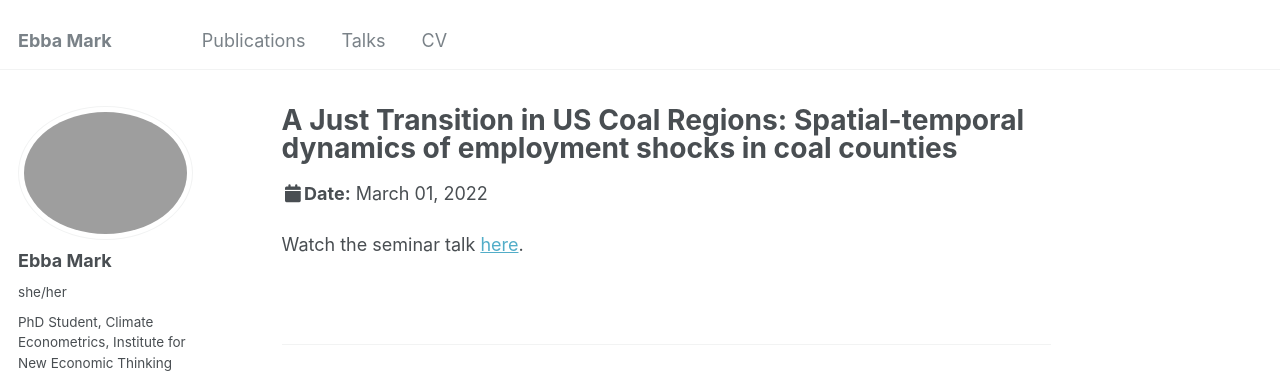
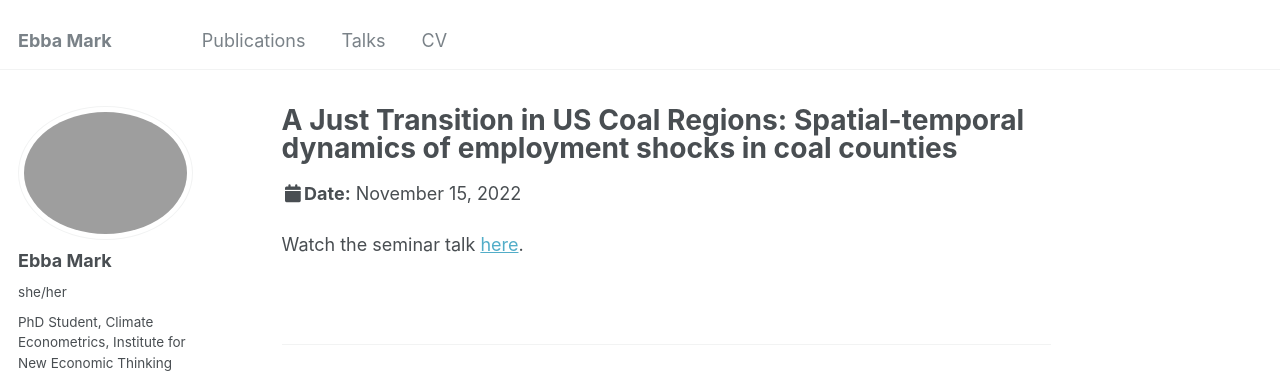
Before and after one commit to ebbam/ebba_website, a Jekyll site: the page built from _talks/CE_Seminar_2022.md, in a window 1280 px wide and 963 px high. Shown: the top 376 px of the window. Built offline with Jekyll 4.4.1, drawn with Linux system fonts in a browser that asks for light colours; some web fonts are replaced.

Commit message:
changed headshot

```diff
--- a/_config.yml
+++ b/_config.yml
@@ -21,7 +21,7 @@ repository               : "ebbam/ebba_website"
 #               Additional customization can be done by editing /_includes/author-profile.html
 author:
   # Biographic information
-  avatar           : "Ebba_Bio_Photo_Informal.jpg"
+  avatar           : "SSEE_headshot_0034.jpg"
   name             : "Ebba Mark"
   pronouns         : "she/her"
   bio              : "PhD Student, Climate Econometrics, Institute for New Economic Thinking"
--- a/_talks/CE_Seminar_2022.md
+++ b/_talks/CE_Seminar_2022.md
@@ -4,7 +4,7 @@ collection: talks
 type: "Talk"
 permalink: /talks/CE_2022
 venue: "Climate Econometrics Seminar Series"
-date: 2022-03-01
+date: 2022-11-15
 location: "Oxford, UK"
 ---
 
```
Also changed, not shown: 3 other files.
